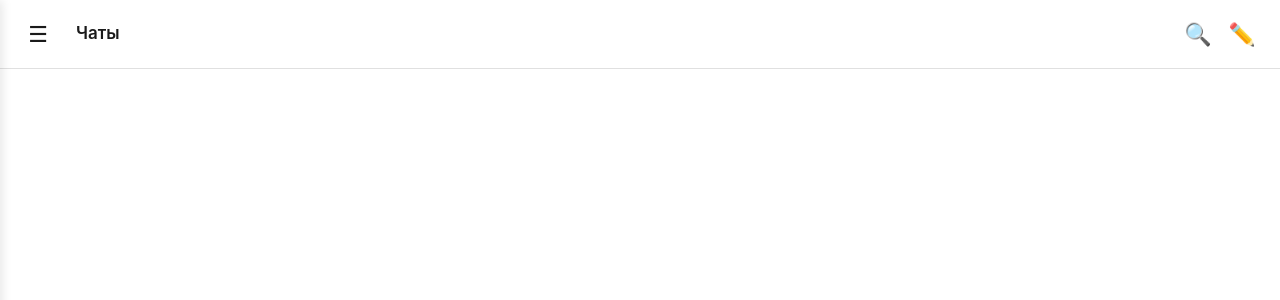
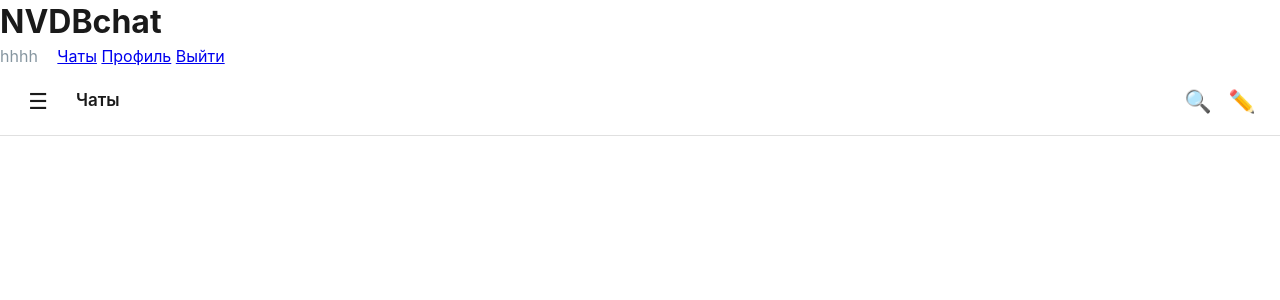
Before and after one commit to Dan202667/NVDBchat, a Flask app: page /chats in a window 1280 px wide. Shown: the top 300 px of the page. Run offline with Flask 3, Linux system fonts and the light colour scheme; a user stored in the database is signed in.

Commit message:
Update base.html

```diff
--- a/templates/base.html
+++ b/templates/base.html
@@ -2,92 +2,37 @@
 <html lang="ru">
 <head>
     <meta charset="UTF-8">
-    <meta name="viewport" content="width=device-width, initial-scale=1.0, viewport-fit=cover">
+    <meta name="viewport" content="width=device-width, initial-scale=1.0, maximum-scale=1.0, user-scalable=no">
     <title>NVDBchat</title>
     <link rel="stylesheet" href="{{ url_for('static', filename='style.css') }}">
-    <link rel="manifest" href="/static/manifest.json">
 </head>
-<body class="{% if session.get('theme') == 'dark' %}dark{% endif %}">
-    <div id="app">
+<body>
+    <div class="container">
+        {% with messages = get_flashed_messages() %}
+          {% if messages %}
+            <ul class="flashes">
+            {% for message in messages %}
+              <li>{{ message }}</li>
+            {% endfor %}
+            </ul>
+          {% endif %}
+        {% endwith %}
+
+        {% block header %}
+        <div class="app-header">
+            <h1>NVDBchat</h1>
+            <div>
+                {% if session.user_id %}
+                    <span style="color:#8696a0; margin-right:15px;">{{ session.username }}</span>
+                    <a href="{{ url_for('chats') }}">Чаты</a>
+                    <a href="{{ url_for('profile') }}">Профиль</a>
+                    <a href="{{ url_for('logout') }}">Выйти</a>
+                {% endif %}
+            </div>
+        </div>
+        {% endblock %}
+
         {% block content %}{% endblock %}
     </div>
-
-    <!-- Боковое меню -->
-    <div id="sideMenuOverlay" class="side-menu-overlay" onclick="closeSideMenu()"></div>
-    <div id="sideMenu" class="side-menu">
-        <div class="side-menu-header">
-            <div class="side-menu-avatar" id="sideMenuAvatar">👤</div>
-            <div class="side-menu-info">
-                <div class="side-menu-name" id="sideMenuName">{{ session.get('name', 'Гость') }}</div>
-                <div class="side-menu-username" id="sideMenuUsername">@{{ session.get('username', '') }}</div>
-            </div>
-        </div>
-        <div class="side-menu-item" onclick="navigateTo('/chats')">
-            <span>💬</span> Чаты
-        </div>
-        <div class="side-menu-item" onclick="navigateTo('/profile')">
-            <span>👤</span> Профиль
-        </div>
-        <div class="side-menu-item" onclick="navigateTo('/settings')">
-            <span>⚙️</span> Настройки
-        </div>
-        <div class="side-menu-divider"></div>
-        <div class="side-menu-item" id="themeToggleBtn">
-            <span>🌙</span> Тёмная тема
-        </div>
-        <div class="side-menu-divider"></div>
-        <div class="side-menu-item" onclick="logout()">
-            <span>🚪</span> Выйти
-        </div>
-    </div>
-
-    <script>
-        // Боковое меню
-        function openSideMenu() {
-            document.getElementById('sideMenu').classList.add('open');
-            document.getElementById('sideMenuOverlay').classList.add('open');
-        }
-
-        function closeSideMenu() {
-            document.getElementById('sideMenu').classList.remove('open');
-            document.getElementById('sideMenuOverlay').classList.remove('open');
-        }
-
-        function navigateTo(url) {
-            window.location.href = url;
-        }
-
-        function logout() {
-            fetch('/logout', { method: 'POST' }).then(() => window.location.href = '/');
-        }
-
-        // Тёмная тема
-        const themeToggle = document.getElementById('themeToggleBtn');
-        if (themeToggle) {
-            themeToggle.addEventListener('click', () => {
-                document.body.classList.toggle('dark');
-                const isDark = document.body.classList.contains('dark');
-                fetch('/set_theme', {
-                    method: 'POST',
-                    headers: { 'Content-Type': 'application/json' },
-                    body: JSON.stringify({ theme: isDark ? 'dark' : 'light' })
-                });
-            });
-        }
-
-        // Тактильный отклик (если поддерживается)
-        function hapticFeedback() {
-            if (window.navigator && window.navigator.vibrate) {
-                window.navigator.vibrate(10);
-            }
-        }
-
-        // Добавляем haptic на клики
-        document.addEventListener('click', function(e) {
-            if (e.target.closest('.chat-item, .message-wrapper, button, .side-menu-item')) {
-                hapticFeedback();
-            }
-        });
-    </script>
 </body>
 </html>
```
